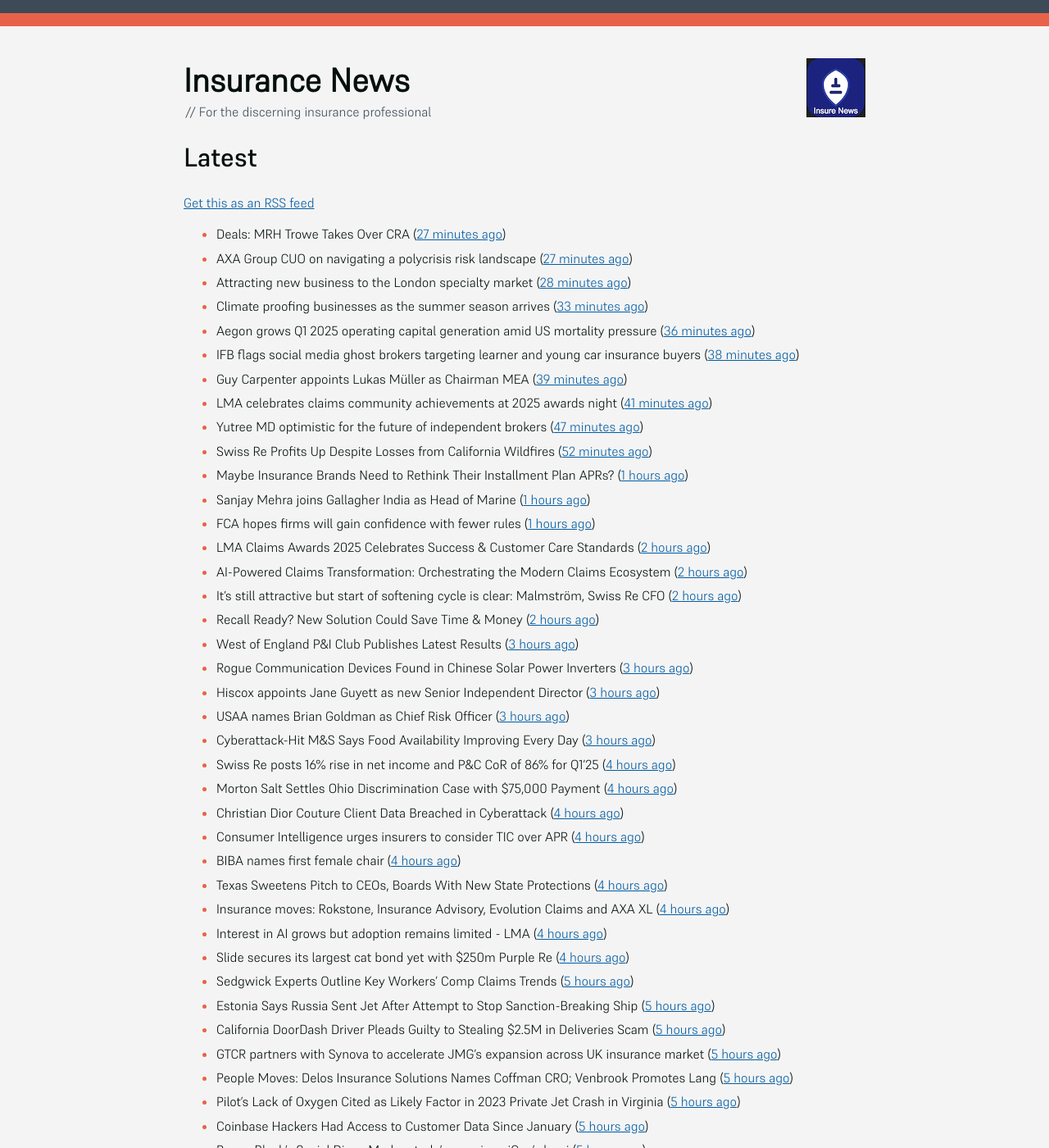
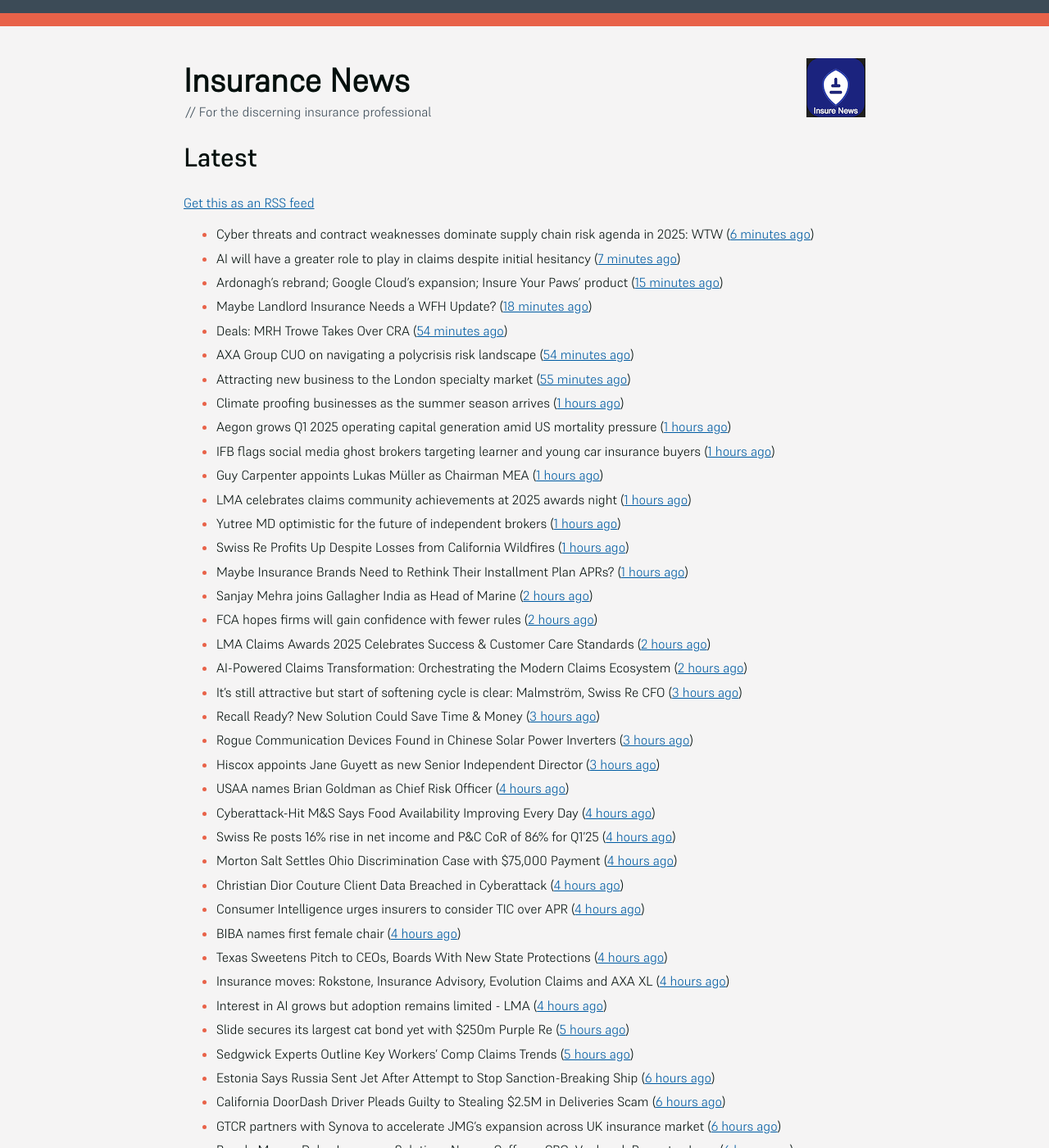
Before and after one commit to mat-0/feeds.thechels.uk, a Jekyll site: the page built from index.md, in a window 1280 px wide and 1400 px high. Shown: the whole window at 82% size. Built offline with Jekyll 4.4.1, drawn with Linux system fonts in a browser that asks for light colours; some of the changed text lies outside the part shown.

Commit message:
New Feed

```diff
--- a/index.md
+++ b/index.md
@@ -8,28 +8,31 @@ description: Latest Updates
 [Get this as an RSS feed](/feed.rss)
 
 <!-- news_marker starts -->
-- Deals: MRH Trowe Takes Over CRA ([27 minutes ago](https://insurance-edge.net/2025/05/16/deals-mrh-trowe-takes-over-cra/))
-- AXA Group CUO on navigating a polycrisis risk landscape ([27 minutes ago](https://www.insurancebusinessmag.com/uk/news/breaking-news/axa-group-cuo-on-navigating-a-polycrisis-risk-landscape-535921.aspx))
-- Attracting new business to the London specialty market ([28 minutes ago](https://www.insurancebusinessmag.com/uk/news/breaking-news/attracting-new-business-to-the-london-specialty-market-535974.aspx))
-- Climate proofing businesses as the summer season arrives ([33 minutes ago](https://www.insurancebusinessmag.com/uk/news/catastrophe/climate-proofing-businesses-as-the-summer-season-arrives-535973.aspx))
-- Aegon grows Q1 2025 operating capital generation amid US mortality pressure ([36 minutes ago](https://www.insurancebusinessmag.com/uk/news/breaking-news/aegon-grows-q1-2025-operating-capital-generation-amid-us-mortality-pressure-535972.aspx))
-- IFB flags social media ghost brokers targeting learner and young car insurance buyers ([38 minutes ago](https://www.insurancebusinessmag.com/uk/news/auto-motor/ifb-flags-social-media-ghost-brokers-targeting-learner-and-young-car-insurance-buyers-535971.aspx))
-- Guy Carpenter appoints Lukas Müller as Chairman MEA ([39 minutes ago](https://www.reinsurancene.ws/guy-carpenter-appoints-lukas-muller-as-chairman-mea/))
-- LMA celebrates claims community achievements at 2025 awards night ([41 minutes ago](https://www.insurancebusinessmag.com/uk/news/claims/lma-celebrates-claims-community-achievements-at-2025-awards-night-535970.aspx))
-- Yutree MD optimistic for the future of independent brokers ([47 minutes ago](https://www.postonline.co.uk/news/7957767/yutree-md-optimistic-for-the-future-of-independent-brokers))
-- Swiss Re Profits Up Despite Losses from California Wildfires ([52 minutes ago](https://www.insurancejournal.com/news/international/2025/05/16/824017.htm))
+- Cyber threats and contract weaknesses dominate supply chain risk agenda in 2025: WTW ([6 minutes ago](https://www.reinsurancene.ws/cyber-threats-and-contract-weaknesses-dominate-supply-chain-risk-agenda-in-2025-wtw/))
+- AI will have a greater role to play in claims despite initial hesitancy ([7 minutes ago](https://www.postonline.co.uk/broker/7957769/ai-will-have-a-greater-role-to-play-in-claims-despite-initial-hesitancy))
+- Ardonagh’s rebrand; Google Cloud’s expansion; Insure Your Paws’ product ([15 minutes ago](https://www.postonline.co.uk/news/7957764/ardonaghs-rebrand-google-clouds-expansion-insure-your-paws-product))
+- Maybe Landlord Insurance Needs a WFH Update? ([18 minutes ago](https://insurance-edge.net/2025/05/16/maybe-landlord-insurance-needs-a-wfh-update/))
+- Deals: MRH Trowe Takes Over CRA ([54 minutes ago](https://insurance-edge.net/2025/05/16/deals-mrh-trowe-takes-over-cra/))
+- AXA Group CUO on navigating a polycrisis risk landscape ([54 minutes ago](https://www.insurancebusinessmag.com/uk/news/breaking-news/axa-group-cuo-on-navigating-a-polycrisis-risk-landscape-535921.aspx))
+- Attracting new business to the London specialty market ([55 minutes ago](https://www.insurancebusinessmag.com/uk/news/breaking-news/attracting-new-business-to-the-london-specialty-market-535974.aspx))
+- Climate proofing businesses as the summer season arrives ([1 hours ago](https://www.insurancebusinessmag.com/uk/news/catastrophe/climate-proofing-businesses-as-the-summer-season-arrives-535973.aspx))
+- Aegon grows Q1 2025 operating capital generation amid US mortality pressure ([1 hours ago](https://www.insurancebusinessmag.com/uk/news/breaking-news/aegon-grows-q1-2025-operating-capital-generation-amid-us-mortality-pressure-535972.aspx))
+- IFB flags social media ghost brokers targeting learner and young car insurance buyers ([1 hours ago](https://www.insurancebusinessmag.com/uk/news/auto-motor/ifb-flags-social-media-ghost-brokers-targeting-learner-and-young-car-insurance-buyers-535971.aspx))
+- Guy Carpenter appoints Lukas Müller as Chairman MEA ([1 hours ago](https://www.reinsurancene.ws/guy-carpenter-appoints-lukas-muller-as-chairman-mea/))
+- LMA celebrates claims community achievements at 2025 awards night ([1 hours ago](https://www.insurancebusinessmag.com/uk/news/claims/lma-celebrates-claims-community-achievements-at-2025-awards-night-535970.aspx))
+- Yutree MD optimistic for the future of independent brokers ([1 hours ago](https://www.postonline.co.uk/news/7957767/yutree-md-optimistic-for-the-future-of-independent-brokers))
+- Swiss Re Profits Up Despite Losses from California Wildfires ([1 hours ago](https://www.insurancejournal.com/news/international/2025/05/16/824017.htm))
 - Maybe Insurance Brands Need to Rethink Their Installment Plan APRs? ([1 hours ago](https://insurance-edge.net/2025/05/16/maybe-insurance-brands-need-to-rethink-their-installment-plan-aprs/))
-- Sanjay Mehra joins Gallagher India as Head of Marine ([1 hours ago](https://www.reinsurancene.ws/sanjay-mehra-joins-gallagher-india-as-head-of-marine/))
-- FCA hopes firms will gain confidence with fewer rules ([1 hours ago](https://www.postonline.co.uk/news/7957766/fca-hopes-firms-will-gain-confidence-with-fewer-rules))
+- Sanjay Mehra joins Gallagher India as Head of Marine ([2 hours ago](https://www.reinsurancene.ws/sanjay-mehra-joins-gallagher-india-as-head-of-marine/))
+- FCA hopes firms will gain confidence with fewer rules ([2 hours ago](https://www.postonline.co.uk/news/7957766/fca-hopes-firms-will-gain-confidence-with-fewer-rules))
 - LMA Claims Awards 2025 Celebrates Success & Customer Care Standards ([2 hours ago](https://insurance-edge.net/2025/05/16/lma-claims-awards-2025-celebrates-success-customer-care-standards/))
 - AI-Powered Claims Transformation: Orchestrating the Modern Claims Ecosystem ([2 hours ago](https://insurance-edge.net/2025/05/16/ai-powered-claims-transformation-orchestrating-the-modern-claims-ecosystem/))
-- It’s still attractive but start of softening cycle is clear: Malmström, Swiss Re CFO ([2 hours ago](https://www.reinsurancene.ws/its-still-attractive-but-start-of-softening-cycle-is-clear-malmstrom-swiss-re-cfo/))
-- Recall Ready? New Solution Could Save Time & Money ([2 hours ago](https://insurance-edge.net/2025/05/16/recall-ready-new-solution-could-save-time-money/))
-- West of England P&I Club Publishes Latest Results ([3 hours ago](https://insurance-edge.net/2025/05/16/west-of-england-pi-club-publishes-latest-results/))
+- It’s still attractive but start of softening cycle is clear: Malmström, Swiss Re CFO ([3 hours ago](https://www.reinsurancene.ws/its-still-attractive-but-start-of-softening-cycle-is-clear-malmstrom-swiss-re-cfo/))
+- Recall Ready? New Solution Could Save Time & Money ([3 hours ago](https://insurance-edge.net/2025/05/16/recall-ready-new-solution-could-save-time-money/))
 - Rogue Communication Devices Found in Chinese Solar Power Inverters ([3 hours ago](https://www.insurancejournal.com/news/international/2025/05/16/824006.htm))
 - Hiscox appoints Jane Guyett as new Senior Independent Director ([3 hours ago](https://www.reinsurancene.ws/hiscox-appoints-jane-guyett-as-new-senior-independent-director/))
-- USAA names Brian Goldman as Chief Risk Officer ([3 hours ago](https://www.reinsurancene.ws/usaa-names-brian-goldman-as-chief-risk-officer/))
-- Cyberattack-Hit M&S Says Food Availability Improving Every Day ([3 hours ago](https://www.insurancejournal.com/news/international/2025/05/16/824002.htm))
+- USAA names Brian Goldman as Chief Risk Officer ([4 hours ago](https://www.reinsurancene.ws/usaa-names-brian-goldman-as-chief-risk-officer/))
+- Cyberattack-Hit M&S Says Food Availability Improving Every Day ([4 hours ago](https://www.insurancejournal.com/news/international/2025/05/16/824002.htm))
 - Swiss Re posts 16% rise in net income and P&C CoR of 86% for Q1’25 ([4 hours ago](https://www.reinsurancene.ws/swiss-re-posts-16-rise-in-net-income-and-pc-cor-of-86-for-q125/))
 - Morton Salt Settles Ohio Discrimination Case with $75,000 Payment ([4 hours ago](https://www.insurancejournal.com/news/midwest/2025/05/16/823999.htm))
 - Christian Dior Couture Client Data Breached in Cyberattack ([4 hours ago](https://www.insurancejournal.com/news/national/2025/05/16/823975.htm))
@@ -38,39 +41,38 @@ description: Latest Updates
 - Texas Sweetens Pitch to CEOs, Boards With New State Protections ([4 hours ago](https://www.insurancejournal.com/news/southcentral/2025/05/16/823995.htm))
 - Insurance moves: Rokstone, Insurance Advisory, Evolution Claims and AXA XL ([4 hours ago](https://www.insurancebusinessmag.com/uk/news/breaking-news/insurance-moves-rokstone-insurance-advisory-evolution-claims-and-axa-xl-535937.aspx))
 - Interest in AI grows but adoption remains limited - LMA ([4 hours ago](https://www.insurancebusinessmag.com/uk/news/technology/interest-in-ai-grows-but-adoption-remains-limited--lma-535936.aspx))
-- Slide secures its largest cat bond yet with $250m Purple Re ([4 hours ago](https://www.reinsurancene.ws/slide-secures-its-largest-cat-bond-yet-with-250m-purple-re/))
+- Slide secures its largest cat bond yet with $250m Purple Re ([5 hours ago](https://www.reinsurancene.ws/slide-secures-its-largest-cat-bond-yet-with-250m-purple-re/))
 - Sedgwick Experts Outline Key Workers’ Comp Claims Trends ([5 hours ago](https://www.insurancejournal.com/news/national/2025/05/16/823936.htm))
-- Estonia Says Russia Sent Jet After Attempt to Stop Sanction-Breaking Ship ([5 hours ago](https://www.insurancejournal.com/news/international/2025/05/16/823959.htm))
-- California DoorDash Driver Pleads Guilty to Stealing $2.5M in Deliveries Scam ([5 hours ago](https://www.insurancejournal.com/news/west/2025/05/16/823989.htm))
-- GTCR partners with Synova to accelerate JMG’s expansion across UK insurance market ([5 hours ago](https://www.reinsurancene.ws/gtcr-partners-with-synova-to-accelerate-jmgs-expansion-across-uk-insurance-market/))
-- People Moves: Delos Insurance Solutions Names Coffman CRO; Venbrook Promotes Lang ([5 hours ago](https://www.insurancejournal.com/news/west/2025/05/16/823705.htm))
-- Pilot’s Lack of Oxygen Cited as Likely Factor in 2023 Private Jet Crash in Virginia ([5 hours ago](https://www.insurancejournal.com/news/east/2025/05/16/823826.htm))
-- Coinbase Hackers Had Access to Customer Data Since January ([5 hours ago](https://www.insurancejournal.com/news/national/2025/05/16/823970.htm))
-- Penny Black’s Social Diary: Markerstudy’s premiere; iCan’s lassi ([5 hours ago](https://www.postonline.co.uk/people/7957568/penny-blacks-social-diary-markerstudys-premiere-icans-lassi))
-- What Tiernan will find in the Lloyd's CEO in-tray ([5 hours ago](https://www.postonline.co.uk/lloydslondon/7957720/what-tiernan-will-find-in-the-lloyds-ceo-in-tray))
+- Estonia Says Russia Sent Jet After Attempt to Stop Sanction-Breaking Ship ([6 hours ago](https://www.insurancejournal.com/news/international/2025/05/16/823959.htm))
+- California DoorDash Driver Pleads Guilty to Stealing $2.5M in Deliveries Scam ([6 hours ago](https://www.insurancejournal.com/news/west/2025/05/16/823989.htm))
+- GTCR partners with Synova to accelerate JMG’s expansion across UK insurance market ([6 hours ago](https://www.reinsurancene.ws/gtcr-partners-with-synova-to-accelerate-jmgs-expansion-across-uk-insurance-market/))
+- People Moves: Delos Insurance Solutions Names Coffman CRO; Venbrook Promotes Lang ([6 hours ago](https://www.insurancejournal.com/news/west/2025/05/16/823705.htm))
+- Pilot’s Lack of Oxygen Cited as Likely Factor in 2023 Private Jet Crash in Virginia ([6 hours ago](https://www.insurancejournal.com/news/east/2025/05/16/823826.htm))
+- Coinbase Hackers Had Access to Customer Data Since January ([6 hours ago](https://www.insurancejournal.com/news/national/2025/05/16/823970.htm))
+- Penny Black’s Social Diary: Markerstudy’s premiere; iCan’s lassi ([6 hours ago](https://www.postonline.co.uk/people/7957568/penny-blacks-social-diary-markerstudys-premiere-icans-lassi))
+- What Tiernan will find in the Lloyd's CEO in-tray ([6 hours ago](https://www.postonline.co.uk/lloydslondon/7957720/what-tiernan-will-find-in-the-lloyds-ceo-in-tray))
 - Conflagration’s role in the wildfire equation ([6 hours ago](https://www.insurancejournal.com/blogs/cotality/2025/05/16/823947.htm))
-- People Moves: Zurich NA Promotes Fox to Lead National Accounts, Caminiti CUO ([11 hours ago](https://www.insurancejournal.com/news/national/2025/05/15/823985.htm))
+- People Moves: Zurich NA Promotes Fox to Lead National Accounts, Caminiti CUO ([12 hours ago](https://www.insurancejournal.com/news/national/2025/05/15/823985.htm))
 - FEMA Chief Says Agency Will Raise State Burden for Disasters to 50% ([12 hours ago](https://www.insurancejournal.com/news/national/2025/05/15/823980.htm))
-- How insurers can use systemic risk knowledge internally ([14 hours ago](https://www.dig-in.com/opinion/how-insurers-can-use-systemic-risk-knowledge-internally))
+- How insurers can use systemic risk knowledge internally ([15 hours ago](https://www.dig-in.com/opinion/how-insurers-can-use-systemic-risk-knowledge-internally))
 - Marsh McLennan moves to Amazon cloud; ZestyAI in Connecticut and West Virginia: Insurtech news ([15 hours ago](https://www.dig-in.com/news/marsh-mclennan-to-amazon-cloud-zestyai-and-insurtech-news))
-- WTW report exposes shifting terrorism insurance risks ([15 hours ago](https://www.insurancebusinessmag.com/uk/news/breaking-news/wtw-report-exposes-shifting-terrorism-insurance-risks-535909.aspx))
-- Tired of Waiting on Tickets? There’s a Better Way. ([15 hours ago](https://www.insurancejournal.com/blogs/expert-insured/2025/05/15/823954.htm))
+- WTW report exposes shifting terrorism insurance risks ([16 hours ago](https://www.insurancebusinessmag.com/uk/news/breaking-news/wtw-report-exposes-shifting-terrorism-insurance-risks-535909.aspx))
+- Tired of Waiting on Tickets? There’s a Better Way. ([16 hours ago](https://www.insurancejournal.com/blogs/expert-insured/2025/05/15/823954.htm))
 - Lloyd’s Q2’25 Market Message: risk awareness, not risk aversion, marks a defining juncture ([18 hours ago](https://www.reinsurancene.ws/lloyds-q225-market-message-risk-awareness-not-risk-aversion-marks-a-defining-juncture/))
 - Tiernan calls out ‘egregious trading behaviours’ at Lloyd’s ([18 hours ago](https://www.postonline.co.uk/lloydslondon/7957765/tiernan-calls-out-egregious-trading-behaviours-at-lloyds))
 - Tesla’s Robotaxi Launch in Texas Faces Scrutiny Over Potential Accident Risks ([18 hours ago](https://www.insurancejournal.com/news/southcentral/2025/05/15/823930.htm))
 - US House Bill Reintroduced to Rid Federal Insurance Office of Subpoena Power ([18 hours ago](https://www.insurancejournal.com/news/national/2025/05/15/823897.htm))
 - Sweltering Heat Wave Hits U.S. from Dakotas to Texas ([18 hours ago](https://www.insurancejournal.com/news/southcentral/2025/05/15/823927.htm))
 - Coterie Relocating Headquarters to Appleton, Wisconsin ([18 hours ago](https://www.insurancejournal.com/news/midwest/2025/05/15/823924.htm))
-- Kin reports 35% revenue growth in Q1’25, California emerges as key market ([18 hours ago](https://www.reinsurancene.ws/kin-reports-35-revenue-growth-in-q125-california-emerges-as-key-market/))
-- Three Killed in Fiery Truck-Car Pileup on Georgia Interstate ([18 hours ago](https://www.insurancejournal.com/news/southeast/2025/05/15/823917.htm))
-- Brett Favre’s Defamation Suit Against State Auditor Can Move Forward, Court Says ([18 hours ago](https://www.insurancejournal.com/news/southeast/2025/05/15/823911.htm))
-- People Moves: Advocus Names Moore SVP of Illinois Operations ([18 hours ago](https://www.insurancejournal.com/news/midwest/2025/05/15/823905.htm))
+- Three Killed in Fiery Truck-Car Pileup on Georgia Interstate ([19 hours ago](https://www.insurancejournal.com/news/southeast/2025/05/15/823917.htm))
+- Brett Favre’s Defamation Suit Against State Auditor Can Move Forward, Court Says ([19 hours ago](https://www.insurancejournal.com/news/southeast/2025/05/15/823911.htm))
+- People Moves: Advocus Names Moore SVP of Illinois Operations ([19 hours ago](https://www.insurancejournal.com/news/midwest/2025/05/15/823905.htm))
 - Nationwide Partners with Kadance to Offer Genomics-Based Precision Health to Life Insurance Customers ([19 hours ago](https://www.insurtechinsights.com/nationwide-partners-with-kadance-to-offer-genomics-based-precision-health-to-life-insurance-customers/))
 - People Moves: CRC Names New Underwriting Leaders and Senior VP ([19 hours ago](https://www.insurancejournal.com/news/southeast/2025/05/15/823894.htm))
-- People Moves: AIG Taps Colombo From Swiss Re as CEO, Latin America and Caribbean; Willis Names Former Allianz Exec Vosloh as Head of Cyber for EMEA ([19 hours ago](https://www.insurancejournal.com/news/international/2025/05/15/823886.htm))
+- People Moves: AIG Taps Colombo From Swiss Re as CEO, Latin America and Caribbean; Willis Names Former Allianz Exec Vosloh as Head of Cyber for EMEA ([20 hours ago](https://www.insurancejournal.com/news/international/2025/05/15/823886.htm))
 - Africa startups to seek new backers ([20 hours ago](https://www.dig-in.com/articles/africa-startups-to-seek-new-backers))
-- Using technology to mitigate common household risks ([21 hours ago](https://www.dig-in.com/podcast/using-technology-to-mitigate-common-household-risks))
-- Tinubu Secures $45 Million to Accelerate Global Leadership in Specialty Insurance SaaS ([23 hours ago](https://www.insurtechinsights.com/tinubu-secures-45-million-to-accelerate-global-leadership-in-specialty-insurance-saas/))
+- Using technology to mitigate common household risks ([22 hours ago](https://www.dig-in.com/podcast/using-technology-to-mitigate-common-household-risks))
+- Tinubu Secures $45 Million to Accelerate Global Leadership in Specialty Insurance SaaS ([1 days ago](https://www.insurtechinsights.com/tinubu-secures-45-million-to-accelerate-global-leadership-in-specialty-insurance-saas/))
 - Navigating the unexpected: Expert tips for effective claims management and swift recovery ([1 days ago](https://www.insurancebusinessmag.com/uk/news/property-insurance/navigating-the-unexpected-expert-tips-for-effective-claims-management-and-swift-recovery-535498.aspx))
 - TIMBY Specialty Insurance Solutions Launches Warehouse Legal Liability Coverage to Expand Inland Marine Portfolio ([1 days ago](https://www.insurtechinsights.com/timby-specialty-insurance-solutions-launches-warehouse-legal-liability-coverage-to-expand-inland-marine-portfolio/))
 - Broking stalwart on how the market has evolved ([1 days ago](https://www.insurancebusinessmag.com/uk/news/breaking-news/broking-stalwart-on-how-the-market-has-evolved-535809.aspx))
@@ -117,11 +119,9 @@ description: Latest Updates
 - Mike McGavick Joins mea Platform as Board Chairman and Strategic Advisor ([2 days ago](https://www.insurtechinsights.com/mike-mcgavick-joins-mea-platform-as-board-chairman-and-strategic-advisor/))
 - KatRisk Acquires Gamma to Bolster Catastrophe Modeling and Location Intelligence Capabilities ([2 days ago](https://www.insurtechinsights.com/katrisk-acquires-gamma-to-bolster-catastrophe-modeling-and-location-intelligence-capabilities/))
 - Biba launches question guidance to reduce disclosure disputes ([2 days ago](https://www.postonline.co.uk/broker/7957739/biba-launches-question-guidance-to-reduce-disclosure-disputes))
-- Hiscox warns how tech insurance bubble could burst ([3 days ago](https://www.postonline.co.uk/technology/7957735/hiscox-warns-how-tech-insurance-bubble-could-burst))
 - Seventy-two per cent of new absentees under group income protection policies returned to work during 2024 ([3 days ago](https://ifamagazine.com/seventy-two-per-cent-of-new-absentees-under-group-income-protection-policies-returned-to-work-during-2024/))
-- Rising mobile phone attachment drives SquareTrade product expansion ([3 days ago](https://www.postonline.co.uk/personal/7957723/rising-mobile-phone-attachment-drives-squaretrade-product-expansion))
 - What's ahead for insurance M&A? ([3 days ago](https://www.dig-in.com/news/whats-ahead-for-insurance-m-a))
-- OneFamily celebrates fifty years of inspiring better futures ([3 days ago](https://ifamagazine.com/onefamily-celebrates-fifty-years-of-inspiring-better-futures/))
+- OneFamily celebrates fifty years of inspiring better futures ([4 days ago](https://ifamagazine.com/onefamily-celebrates-fifty-years-of-inspiring-better-futures/))
 - Vitality research reveals gaps in employee awareness of sick leave policies and the role insurers play ([4 days ago](https://ifamagazine.com/vitality-research-reveals-gaps-in-employee-awareness-of-sick-leave-policies-and-the-role-insurers-play/))
 - 9 in 10 life cover applications with mental health disclosures instantly accepted on the underwriter protection platform in 2024 ([4 days ago](https://ifamagazine.com/9-in-10-life-cover-applications-with-mental-health-disclosures-instantly-accepted-on-the-underwriter-protection-platform-in-2024/))
 - IHC Set to Launch AI-Driven Reinsurance Platform in the Gulf Region ([5 days ago](https://thefintechtimes.com/ihc-set-to-launch-ai-driven-reinsurance-platform/))
```
Also changed, not shown: other parts of index.md (+3 -3 lines).
